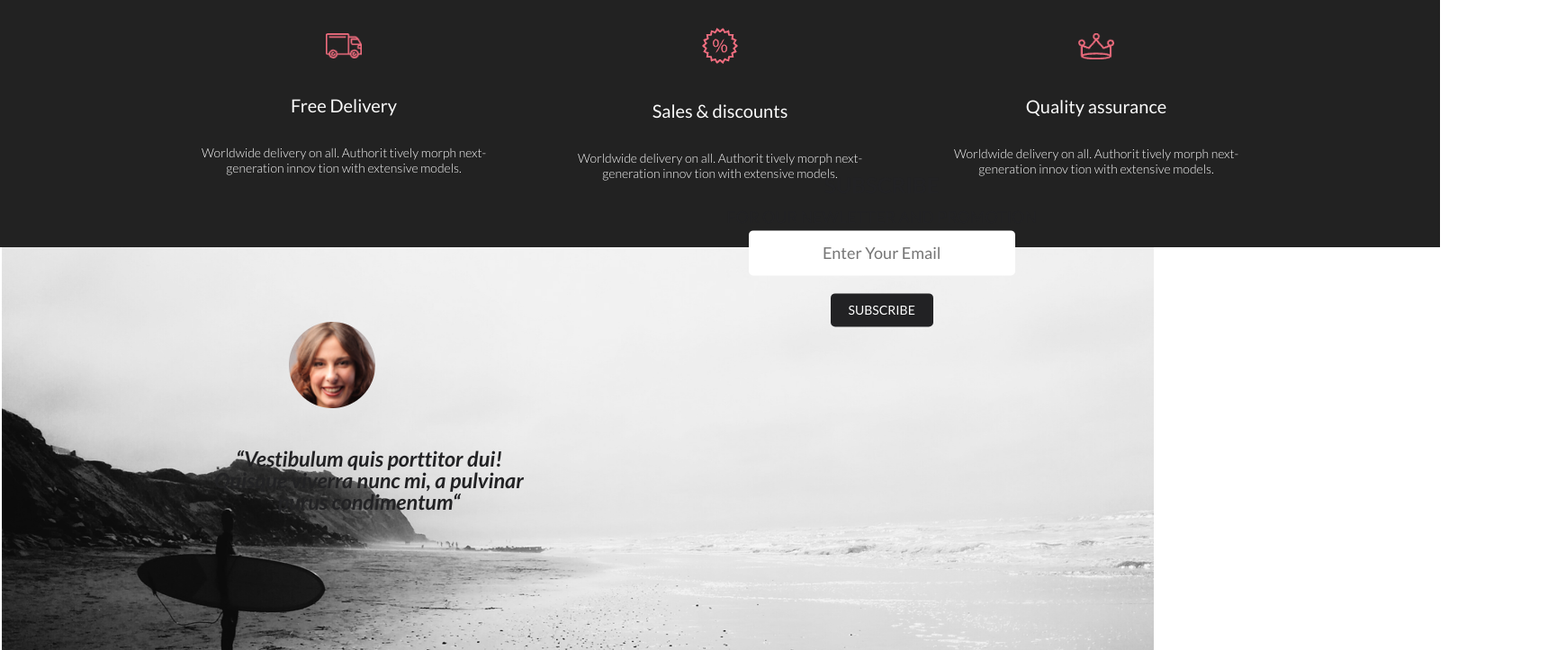
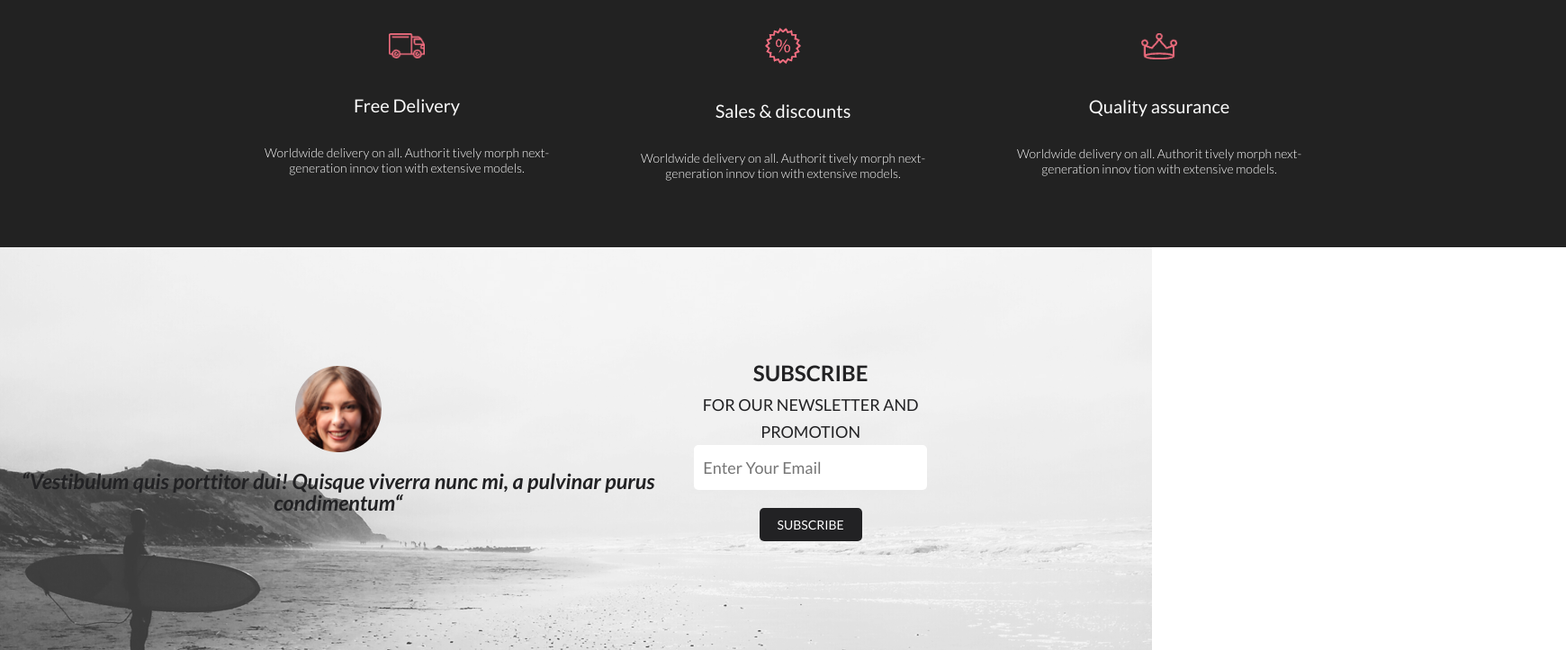
Before and after one commit to KirillBalamut/CSS8, a plain HTML site: page index.html in a window 1280 px wide. Shown: the part 2903-3626 px from the top of the page at 90% size, 1740 px wide, since content can reach past the window. Drawn offline with Linux system fonts and the light colour scheme.

Commit message:
feat: lesson9

```diff
--- a/index.html
+++ b/index.html
@@ -185,7 +185,7 @@
 				</div>
 			</div>
 		</section>
-		<section class="fone">
+		<section class="fone center">
 			<div class="text_mini">
 				<img class="image_mini" src="./img/dilivery.png" alt="" />
 				<div class="content_mini">
@@ -214,7 +214,7 @@
 				</div>
 			</div>
 		</section>
-		<section class="subscribe">
+		<section class="rectangle">
 			<div class="subscribe_info">
 				<img class="sub__img" src="./img/footer_fon.png" alt="" />
 				<div class="subscribe_text">
@@ -225,7 +225,7 @@
 				</div>
 				<div class="sub_email">
 					<h3>SUBSCRIBE</h3>
-					<p>FOR OUR NEWLETTER AND PROMOTION</p>
+					<p>FOR OUR NEWSLETTER AND PROMOTION</p>
 					<input class="email" type="email" placeholder="Enter Your Email" />
 					<button class="sub_button">SUBSCRIBE</button>
 				</div>
--- a/style.css
+++ b/style.css
@@ -402,17 +402,22 @@ html, body {
   color: #FBFBFB;
 }
 
-
 .subscribe_info {
   position: relative;
+  display: flex;
+  justify-content: space-between;
+  align-items: center;
+  height: 448px;
 }
 
 .sub__img {
   position: absolute;
-  width: 1598px;
-  height: 448px;
-  left: 2px;
+  width: 100%;
+  height: 100%;
+  object-fit: cover;
+  left: 0;
   top: 0;
+  filter: opacity(0.8);
 }
 
 .sub__img::after {
@@ -422,73 +427,59 @@ html, body {
   left: 0;
   right: 0;
   bottom: 0;
-  background: rgba(255, 255, 255, 0.5);
+  background: rgba(244, 244, 244, 0.8);
   z-index: 1;
 }
 
+.subscribe_text {
+  display: flex;
+  flex-direction: column;
+  align-items: center;
+  z-index: 2;
+}
+
 .face_img {
-position: absolute;
   width: 96px;
   height: auto;
-left:91px;
-top: -140px;
 }
 
-.sub_txt{
+.sub_txt {
   color: rgb(34, 34, 36);
   font-family: Lato;
   font-style: italic;
   font-size: 20px;
   font-weight: 400;
   line-height: 24px;
-  letter-spacing: 0%;
   text-align: center;
-
-}
-
-.subscribe_text {
-  position: absolute;
-  width: 359.45px;
-  height: 99px;
-  left: 230.29px;
-  top: 223px;
+  padding: 20px;
 }
 
 .sub_email {
-  position: absolute;
-  top: 50%;
-  right: 10%;
-  transform: translateY(-50%);
-  text-align: center;
-  color: white;
   display: flex;
   flex-direction: column;
   align-items: center;
+  text-align: center;
+  color: white;
+  margin-right: 230px;
+  z-index: 2;
 }
 
-
-
-.sub_email h3{
+.sub_email h3 {
   color: rgb(34, 34, 36);
   font-family: Lato;
   font-size: 24px;
   font-weight: 700;
   line-height: 167.2%;
-letter-spacing: 0%;
   text-align: center;
-
-
 }
 
-.sub_email p{
+.sub_email p {
   color: rgb(34, 34, 36);
   font-family: Lato;
   font-size: 18px;
   font-weight: 400;
   line-height: 167.2%;
-letter-spacing: 0%;
   text-align: center;
-
 }
 
 .email {
@@ -497,8 +488,6 @@ text-align: center;
   font-size: 18px;
   font-weight: 400;
   line-height: 167.2%;
-  letter-spacing: 0%;
-  text-align: center;
   width: 80%;
   margin-bottom: 10px;
 }
@@ -509,7 +498,6 @@ input[type="email"] {
   border-radius: 5px;
 }
 
-
 .sub_button {
   margin-top: 10px;
   padding: 10px 20px;
@@ -518,13 +506,11 @@ input[type="email"] {
   font-family: Lato;
   font-size: 14px;
   font-weight: 400;
-    line-height: 17px;
-    letter-spacing: 0%;
-    text-align: center;
   border: none;
   border-radius: 5px;
   cursor: pointer;
 }
+
 
 
 @media (min-width: 768px) and (max-width: 1024px) {
@@ -623,4 +609,12 @@ input[type="email"] {
   .botton {
     margin-bottom: 20px;
   }
+
+  .subscribe_info {
+    flex-direction: column;
+    align-items: center;
   }
+.sub_email {
+    margin-right: 0;
+}
+}
```
Lines whose indentation alone changed are shown as unchanged.
